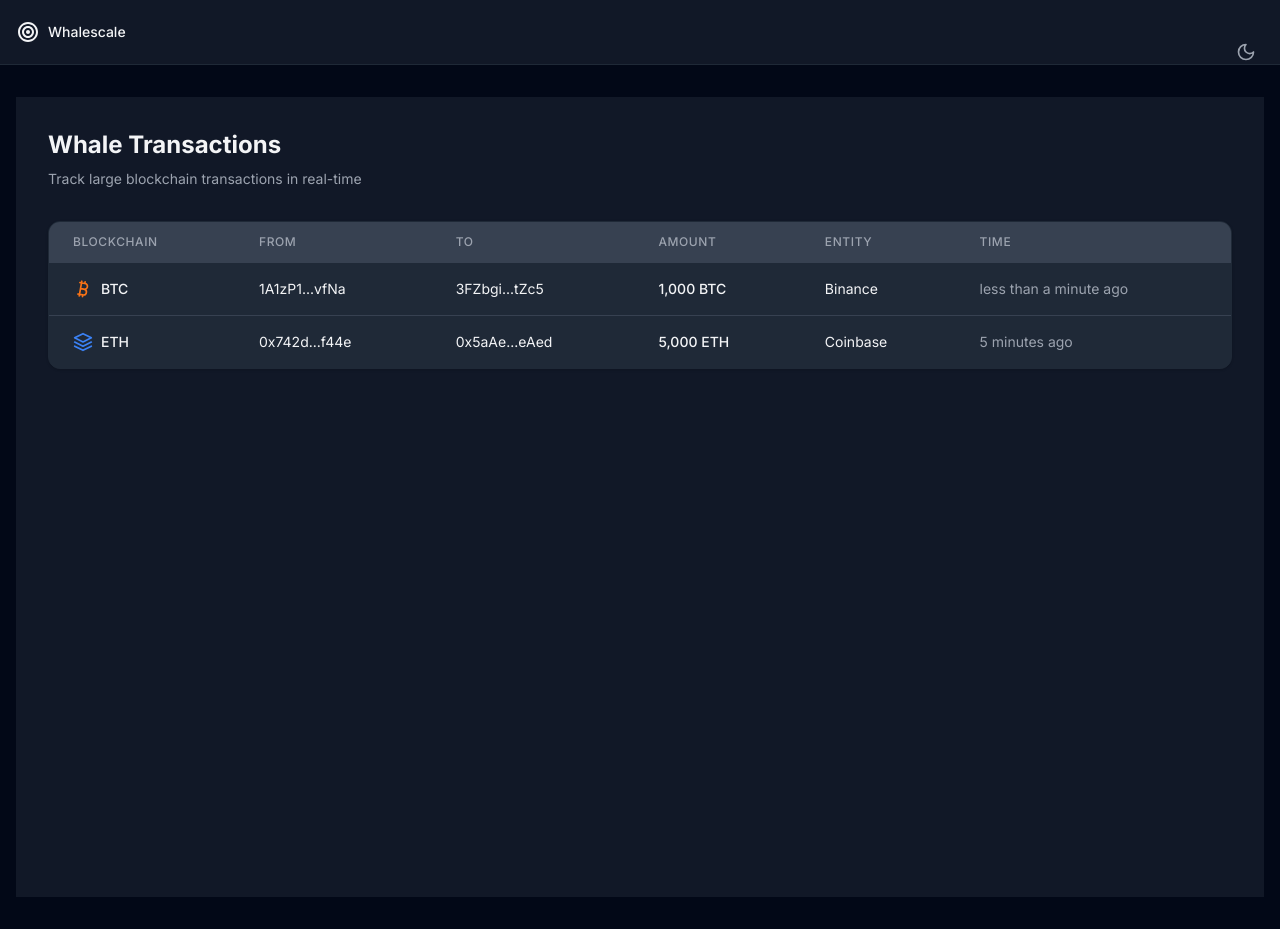
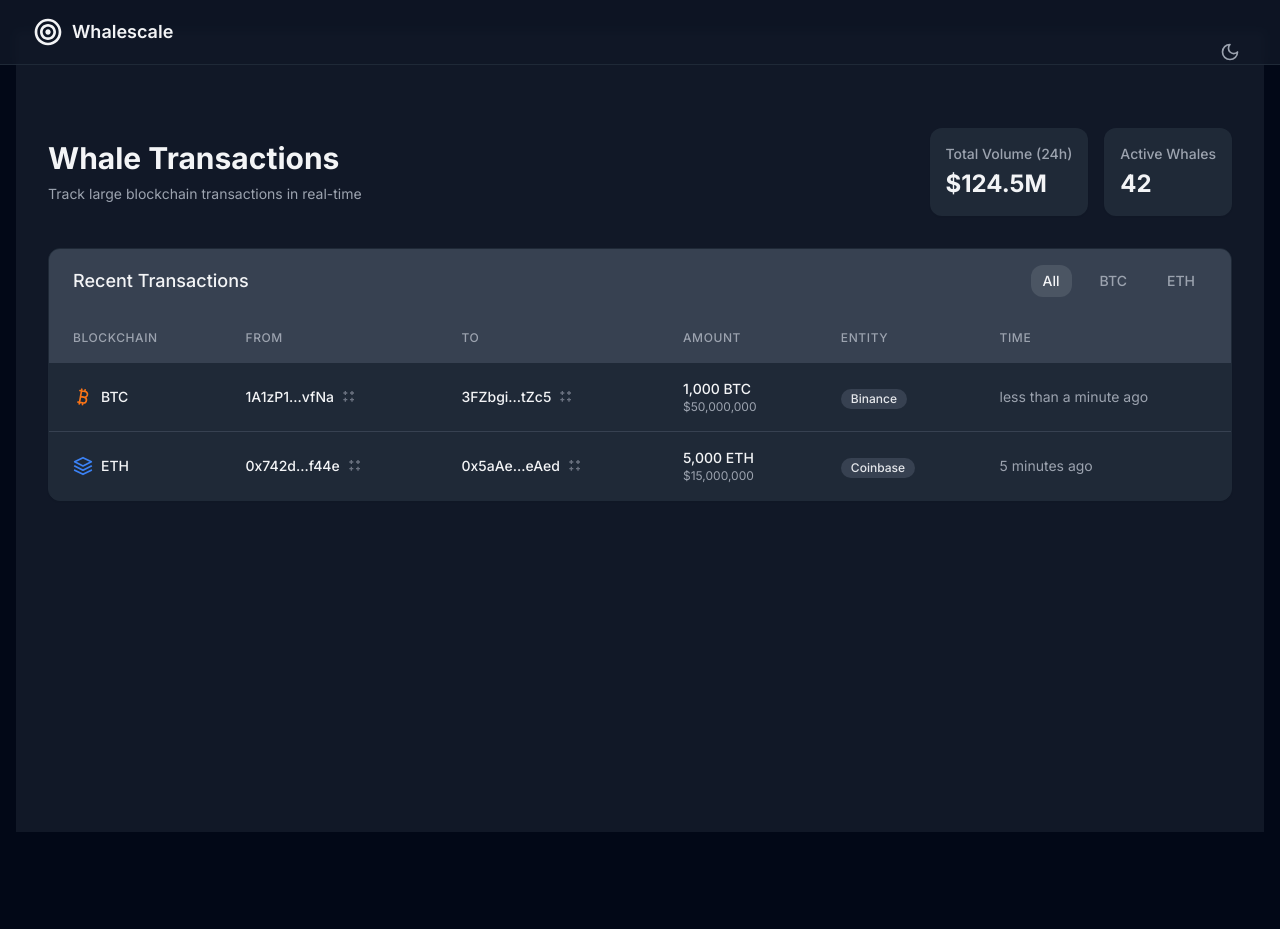
Before and after one commit to 0ptimize/whalescale, a Next.js app: page / in a window 1280 px wide. After the commit the page ends 864 px from the top, so only its background shows below. Built offline with nearby package versions, Linux system fonts and the light colour scheme.

Commit message:
feat: complete redesign with modern crypto dashboard layout

```diff
--- a/src/app/page.tsx
+++ b/src/app/page.tsx
@@ -4,17 +4,45 @@ import { WhaleTable } from "@/components/whale-table"
 
 export default function Home() {
   return (
-    <main className="min-h-screen bg-gray-50 dark:bg-gray-900">
+    <main className="min-h-screen bg-gray-50 pt-16 dark:bg-gray-900">
       <div className="mx-auto max-w-7xl px-4 py-8 sm:px-6 lg:px-8">
-        <div className="mb-8">
-          <h1 className="text-2xl font-bold text-gray-900 dark:text-gray-100">
-            Whale Transactions
-          </h1>
-          <p className="mt-2 text-sm text-gray-600 dark:text-gray-400">
-            Track large blockchain transactions in real-time
-          </p>
+        <div className="mb-8 flex items-center justify-between">
+          <div>
+            <h1 className="text-3xl font-bold text-gray-900 dark:text-gray-100">
+              Whale Transactions
+            </h1>
+            <p className="mt-2 text-sm text-gray-600 dark:text-gray-400">
+              Track large blockchain transactions in real-time
+            </p>
+          </div>
+          <div className="flex items-center space-x-4">
+            <div className="rounded-lg bg-white p-4 shadow-sm dark:bg-gray-800">
+              <div className="text-sm font-medium text-gray-500 dark:text-gray-400">Total Volume (24h)</div>
+              <div className="mt-1 text-2xl font-bold text-gray-900 dark:text-gray-100">$124.5M</div>
+            </div>
+            <div className="rounded-lg bg-white p-4 shadow-sm dark:bg-gray-800">
+              <div className="text-sm font-medium text-gray-500 dark:text-gray-400">Active Whales</div>
+              <div className="mt-1 text-2xl font-bold text-gray-900 dark:text-gray-100">42</div>
+            </div>
+          </div>
         </div>
-        <div className="overflow-hidden rounded-lg border border-gray-200 bg-white shadow dark:border-gray-800 dark:bg-gray-800">
+        <div className="overflow-hidden rounded-lg border border-gray-200 bg-white shadow-sm dark:border-gray-800 dark:bg-gray-800">
+          <div className="border-b border-gray-200 bg-gray-50 px-6 py-4 dark:border-gray-700 dark:bg-gray-700">
+            <div className="flex items-center justify-between">
+              <h2 className="text-lg font-medium text-gray-900 dark:text-gray-100">Recent Transactions</h2>
+              <div className="flex items-center space-x-4">
+                <button className="rounded-lg bg-gray-100 px-3 py-1.5 text-sm font-medium text-gray-900 hover:bg-gray-200 dark:bg-gray-600 dark:text-gray-100 dark:hover:bg-gray-500">
+                  All
+                </button>
+                <button className="rounded-lg px-3 py-1.5 text-sm font-medium text-gray-500 hover:bg-gray-100 dark:text-gray-400 dark:hover:bg-gray-700">
+                  BTC
+                </button>
+                <button className="rounded-lg px-3 py-1.5 text-sm font-medium text-gray-500 hover:bg-gray-100 dark:text-gray-400 dark:hover:bg-gray-700">
+                  ETH
+                </button>
+              </div>
+            </div>
+          </div>
           <WhaleTable />
         </div>
       </div>
--- a/src/components/navbar.tsx
+++ b/src/components/navbar.tsx
@@ -8,11 +8,12 @@ export function Navbar() {
   const { theme, setTheme } = useTheme()
 
   return (
-    <nav className="sticky top-0 z-50 w-full border-b border-gray-200 bg-white dark:border-gray-800 dark:bg-gray-900">
-      <div className="mx-auto flex h-16 max-w-7xl items-center justify-between px-4">
-        <Link href="/" className="flex items-center space-x-2">
+    <nav className="fixed top-0 z-50 w-full border-b border-gray-100 bg-white/80 backdrop-blur-sm dark:border-gray-800 dark:bg-gray-900/80">
+      <div className="mx-auto flex h-16 max-w-7xl items-center justify-between px-4 sm:px-6 lg:px-8">
+        <div className="flex items-center">
+          <Link href="/" className="flex items-center">
             <svg
-            className="h-6 w-6 text-gray-900 dark:text-gray-100"
+              className="h-8 w-8 text-gray-900 dark:text-gray-100"
               viewBox="0 0 24 24"
               fill="none"
               xmlns="http://www.w3.org/2000/svg"
@@ -30,8 +31,9 @@ export function Navbar() {
                 fill="currentColor"
               />
             </svg>
-          <span className="text-sm font-medium text-gray-900 dark:text-gray-100">Whalescale</span>
+            <span className="ml-2 text-lg font-semibold text-gray-900 dark:text-gray-100">Whalescale</span>
           </Link>
+        </div>
         <div className="flex items-center space-x-4">
           <button
             onClick={() => setTheme(theme === "dark" ? "light" : "dark")}
--- a/src/components/whale-table.tsx
+++ b/src/components/whale-table.tsx
@@ -37,22 +37,22 @@ export function WhaleTable() {
       <table className="w-full">
         <thead>
           <tr className="border-b border-gray-200 bg-gray-50 dark:border-gray-700 dark:bg-gray-700">
-            <th className="px-6 py-3 text-left text-xs font-medium uppercase tracking-wider text-gray-500 dark:text-gray-400">
+            <th className="px-6 py-4 text-left text-xs font-medium uppercase tracking-wider text-gray-500 dark:text-gray-400">
               Blockchain
             </th>
-            <th className="px-6 py-3 text-left text-xs font-medium uppercase tracking-wider text-gray-500 dark:text-gray-400">
+            <th className="px-6 py-4 text-left text-xs font-medium uppercase tracking-wider text-gray-500 dark:text-gray-400">
               From
             </th>
-            <th className="px-6 py-3 text-left text-xs font-medium uppercase tracking-wider text-gray-500 dark:text-gray-400">
+            <th className="px-6 py-4 text-left text-xs font-medium uppercase tracking-wider text-gray-500 dark:text-gray-400">
               To
             </th>
-            <th className="px-6 py-3 text-left text-xs font-medium uppercase tracking-wider text-gray-500 dark:text-gray-400">
+            <th className="px-6 py-4 text-left text-xs font-medium uppercase tracking-wider text-gray-500 dark:text-gray-400">
               Amount
             </th>
-            <th className="px-6 py-3 text-left text-xs font-medium uppercase tracking-wider text-gray-500 dark:text-gray-400">
+            <th className="px-6 py-4 text-left text-xs font-medium uppercase tracking-wider text-gray-500 dark:text-gray-400">
               Entity
             </th>
-            <th className="px-6 py-3 text-left text-xs font-medium uppercase tracking-wider text-gray-500 dark:text-gray-400">
+            <th className="px-6 py-4 text-left text-xs font-medium uppercase tracking-wider text-gray-500 dark:text-gray-400">
               Time
             </th>
           </tr>
@@ -100,22 +100,39 @@ export function WhaleTable() {
                 </div>
               </td>
               <td className="whitespace-nowrap px-6 py-4">
-                <div className="text-sm text-gray-900 dark:text-gray-100">
-                  {tx.from.slice(0, 6)}...{tx.from.slice(-4)}
+                <div className="flex items-center">
+                  <div className="text-sm font-medium text-gray-900 dark:text-gray-100">
+                    {tx.from.slice(0, 6)}...{tx.from.slice(-4)}
+                  </div>
+                  <button className="ml-2 text-gray-400 hover:text-gray-500 dark:text-gray-500 dark:hover:text-gray-400">
+                    <svg className="h-4 w-4" fill="currentColor" viewBox="0 0 24 24">
+                      <path d="M8 5H6V3H4v2H2v2h2v2h2V7h2V5zm10 0h-2V3h-2v2h-2v2h2v2h2V7h2V5zM8 15H6v-2H4v2H2v2h2v2h2v-2h2v-2zm10 0h-2v-2h-2v2h-2v2h2v2h2v-2h2v-2z" />
+                    </svg>
+                  </button>
                 </div>
               </td>
               <td className="whitespace-nowrap px-6 py-4">
-                <div className="text-sm text-gray-900 dark:text-gray-100">
-                  {tx.to.slice(0, 6)}...{tx.to.slice(-4)}
+                <div className="flex items-center">
+                  <div className="text-sm font-medium text-gray-900 dark:text-gray-100">
+                    {tx.to.slice(0, 6)}...{tx.to.slice(-4)}
+                  </div>
+                  <button className="ml-2 text-gray-400 hover:text-gray-500 dark:text-gray-500 dark:hover:text-gray-400">
+                    <svg className="h-4 w-4" fill="currentColor" viewBox="0 0 24 24">
+                      <path d="M8 5H6V3H4v2H2v2h2v2h2V7h2V5zm10 0h-2V3h-2v2h-2v2h2v2h2V7h2V5zM8 15H6v-2H4v2H2v2h2v2h2v-2h2v-2zm10 0h-2v-2h-2v2h-2v2h2v2h2v-2h2v-2z" />
+                    </svg>
+                  </button>
                 </div>
               </td>
               <td className="whitespace-nowrap px-6 py-4">
                 <div className="text-sm font-medium text-gray-900 dark:text-gray-100">
                   {tx.amount.toLocaleString()} {tx.blockchain}
                 </div>
+                <div className="text-xs text-gray-500 dark:text-gray-400">
+                  ${(tx.amount * (tx.blockchain === "BTC" ? 50000 : 3000)).toLocaleString()}
+                </div>
               </td>
               <td className="whitespace-nowrap px-6 py-4">
-                <div className="text-sm text-gray-900 dark:text-gray-100">
+                <div className="inline-flex items-center rounded-full bg-gray-100 px-2.5 py-0.5 text-xs font-medium text-gray-800 dark:bg-gray-700 dark:text-gray-200">
                   {tx.entity}
                 </div>
               </td>
```
Lines whose indentation alone changed are shown as unchanged.
